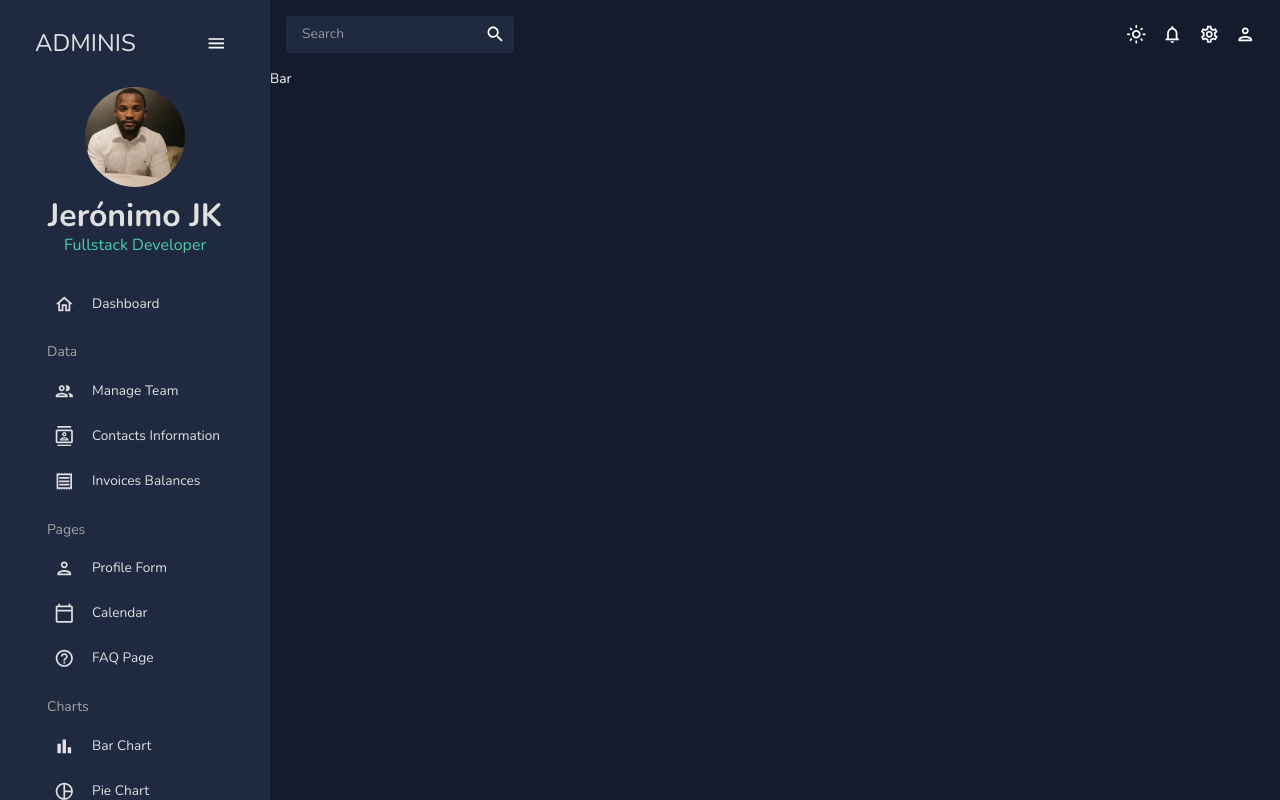
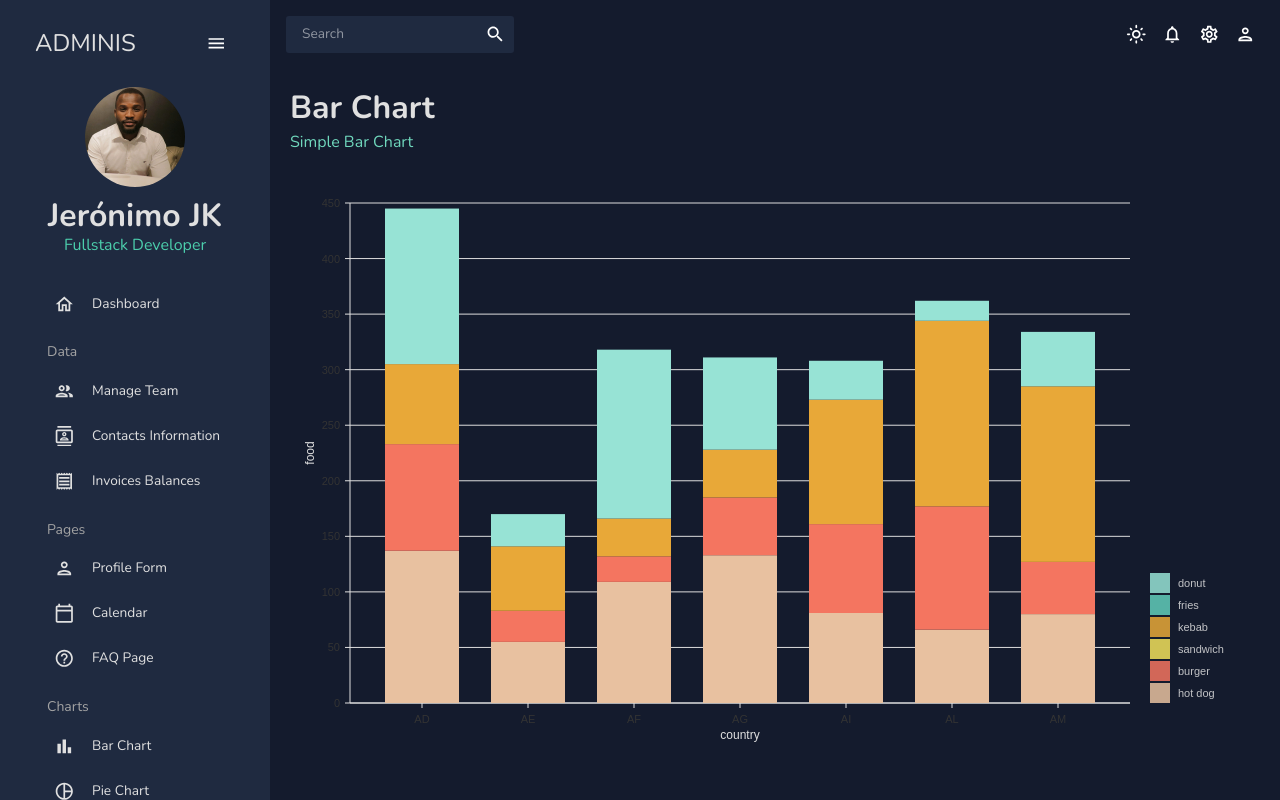
Before and after one commit to Zemiro014/Dashboard_using_react, a React (Create React App) app: page /bar in a window 1280 px wide. Built offline with nearby package versions, Linux system fonts and the light colour scheme.

Commit message:
Built the Bar Chart component using ResponsiveBar of nivo/bar

```diff
--- /dev/null
+++ b/src/components/BarChart.jsx
@@ -0,0 +1,39 @@
+import { ResponsiveBar } from '@nivo/bar'
+import { useChartsDefs } from '../config/chartsDefs'
+
+const BarChart = ({ data, isDashboard = false }) => {
+    const {
+        barChartDefinitions
+    } = useChartsDefs(isDashboard)
+
+    return (
+        <ResponsiveBar
+            data={data}
+            theme={barChartDefinitions.theme}
+            keys={barChartDefinitions.keys}
+            indexBy={barChartDefinitions.styles.indexBy}
+            margin={barChartDefinitions.styles.margin}
+            padding={0.3}
+            valueScale={barChartDefinitions.styles.valueScale}
+            indexScale={barChartDefinitions.styles.indexScale}
+            colors={barChartDefinitions.styles.colors}
+            defs={barChartDefinitions.styles.defs}
+            fill={barChartDefinitions.styles.fill}
+            borderColor={barChartDefinitions.styles.borderColor}
+            axisTop={null}
+            axisRight={null}
+            axisBottom={barChartDefinitions.styles.axisBottom}
+            axisLeft={barChartDefinitions.styles.axisLeft}
+            enableLabel={false}
+            labelSkipWidth={12}
+            labelSkipHeight={12}
+            labelTextColor={barChartDefinitions.styles.labelTextColor}
+            legends={barChartDefinitions.styles.legends}
+            role={barChartDefinitions.role}
+            ariaLabel={barChartDefinitions.ariaLabel}
+            barAriaLabel={e => e.id + ": " + e.formattedValue + " in country: " + e.indexValue}
+        />
+    )
+}
+
+export default BarChart
--- /dev/null
+++ b/src/config/chartsDefs.jsx
@@ -0,0 +1,153 @@
+import { useEffect } from 'react'
+import { useTheme } from '@mui/material'
+import { tokens } from '../theme'
+
+export const useChartsDefs = ({isDashboard = false}) => {
+    const theme = useTheme();
+    const colors = tokens(theme.palette.mode);
+    const barChartDefinitions = {
+        theme: {
+            axis: {
+                domain: {
+                    line: {
+                        stroke: colors.grey[100]
+                    }
+                },
+                legend: {
+                    text: {
+                        fill: colors.grey[100]
+                    }
+                },
+                ticks: {
+                    line: {
+                        stroke: colors.grey[100],
+                        strokeWidth: 1
+                    }
+                },
+                text: {
+                    fill: colors.grey[100]
+                }
+            },
+            legends: {
+                text: {
+                    fill: colors.grey[100]
+                }
+            }
+        },
+
+        keys: [
+            'hot dog',
+            'burger',
+            'sandwich',
+            'kebab',
+            'fries',
+            'donut'
+        ],
+        styles: {
+            indexBy: "country",
+            margin: { top: 50, right: 130, bottom: 50, left: 60 },
+            valueScale: { type: 'linear' },
+            indexScale: { type: 'band', round: true },
+            colors: { scheme: 'nivo' },
+            defs: [
+                {
+                    id: 'dots',
+                    type: 'patternDots',
+                    background: 'inherit',
+                    color: '#38bcb2',
+                    size: 4,
+                    padding: 1,
+                    stagger: true
+                },
+                {
+                    id: 'lines',
+                    type: 'patternLines',
+                    background: 'inherit',
+                    color: '#eed312',
+                    rotation: -45,
+                    lineWidth: 6,
+                    spacing: 10
+                }
+            ],
+            fill: [
+                {
+                    match: {
+                        id: 'fries'
+                    },
+                    id: 'dots'
+                },
+                {
+                    match: {
+                        id: 'sandwich'
+                    },
+                    id: 'lines'
+                }
+            ],
+            borderColor: {
+                from: 'color',
+                modifiers: [
+                    [
+                        'darker',
+                        1.6
+                    ]
+                ]
+            },
+            axisBottom: {
+                tickSize: 5,
+                tickPadding: 5,
+                tickRotation: 0,
+                legend: isDashboard ? undefined : 'country',
+                legendPosition: 'middle',
+                legendOffset: 32
+            },
+            axisLeft: {
+                tickSize: 5,
+                tickPadding: 5,
+                tickRotation: 0,
+                legend: isDashboard ? undefined : 'food',
+                legendPosition: 'middle',
+                legendOffset: -40
+            },
+            labelTextColor: {
+                from: 'color',
+                modifiers: [
+                    [
+                        'darker',
+                        1.6
+                    ]
+                ]
+            },
+            legends: [
+                {
+                    dataFrom: 'keys',
+                    anchor: 'bottom-right',
+                    direction: 'column',
+                    justify: false,
+                    translateX: 120,
+                    translateY: 0,
+                    itemsSpacing: 2,
+                    itemWidth: 100,
+                    itemHeight: 20,
+                    itemDirection: 'left-to-right',
+                    itemOpacity: 0.85,
+                    symbolSize: 20,
+                    effects: [
+                        {
+                            on: 'hover',
+                            style: {
+                                itemOpacity: 1
+                            }
+                        }
+                    ]
+                }
+            ],
+            role: "application",
+            ariaLabel: "Nivo bar chart demo",
+        }
+    }
+    useEffect(() => { }, [])
+
+    return {
+        barChartDefinitions
+    }
+}
--- a/src/scenes/bar/Bar.jsx
+++ b/src/scenes/bar/Bar.jsx
@@ -1,8 +1,17 @@
 import React from 'react'
+import Header from '../../components/Header'
+import BarChart from '../../components/BarChart'
+import { Box } from '@mui/material'
+import { mockBarData as data } from '../../data/mockData'
 
 const Bar = () => {
   return (
-    <div>Bar</div>
+    <Box m="20px">
+      <Header title="Bar Chart" subtitle="Simple Bar Chart" />
+      <Box height="75vh">
+        <BarChart data={data} />
+      </Box>
+    </Box>
   )
 }
 
```
